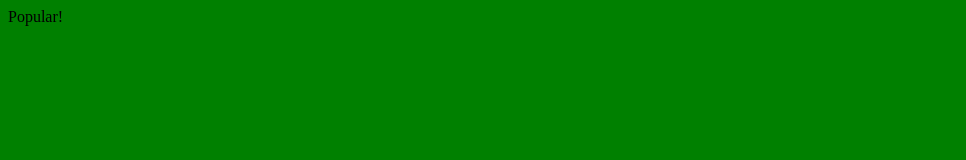
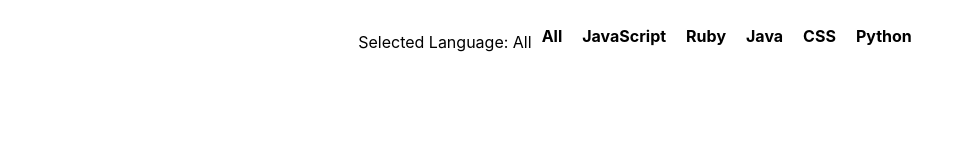
Before and after one commit to cassidypignatello/github-battle, a React app: page / in a window 1280 px wide. Shown: the whole page, without its empty margins (0-966 px from the left). Built offline with nearby package versions, Linux system fonts and the light colour scheme.

Commit message:
selected languaged updates within popular ui

```diff
--- a/app/components/App.js
+++ b/app/components/App.js
@@ -4,7 +4,7 @@
 export default class App extends React.Component {
   render() {
     return (
-      <div>
+      <div className='container'>
         <Popular />
       </div>
     );
--- a/app/components/Popular.js
+++ b/app/components/Popular.js
@@ -1,9 +1,27 @@
 import React from 'react';
 
 export default class Popular extends React.Component {
+  constructor(props) {
+    super(props);
+    this.state = {
+      selectedLanguage: 'All'
+    };
+    this.updateLanguage = this.updateLanguage.bind(this);
+  }
+  updateLanguage(lang) {
+    this.setState(function() {
+      return {
+        selectedLanguage: lang
+      }
+    });
+  }
   render() {
+    var languages = ['All', 'JavaScript', 'Ruby', 'Java', 'CSS', 'Python'];
     return (
-      <div>Popular!</div>
+      <ul className='languages'>
+        <p>Selected Language: {this.state.selectedLanguage}</p>
+        {languages.map((lang) => <li key={lang} onClick={this.updateLanguage.bind(null, lang)}>{lang}</li>)}
+      </ul>
     );
   }
 }
--- a/app/index.css
+++ b/app/index.css
@@ -1,3 +1,31 @@
 body {
-  background: green;
+  font-family: -apple-system,
+  BlinkMacSystemFont,SegoeUI,
+  Roboto,Oxygen-Sans,Ubuntu,
+  Cantarell,Helvetica Neue,
+  sans-serif;
 }
+
+ul {
+  padding: 0;
+}
+
+li {
+  list-style-type: none;
+}
+
+.container {
+  max-width: 1200px;
+  margin: 0 auto;
+}
+
+.languages {
+  display: flex;
+  justify-content: center;
+}
+
+.languages li {
+  margin: 10px;
+  font-weight: bold;
+  cursor: pointer;
+}
```
